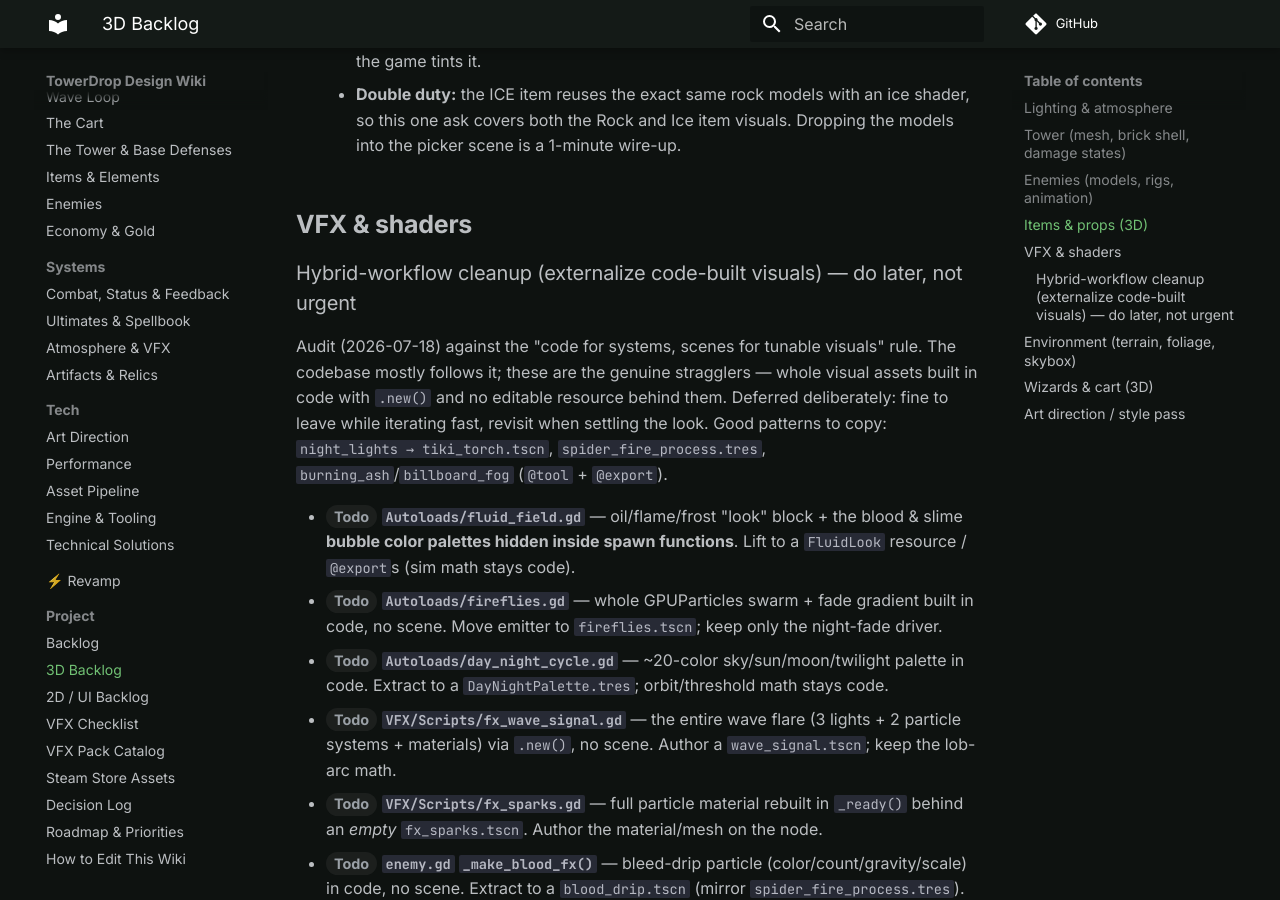
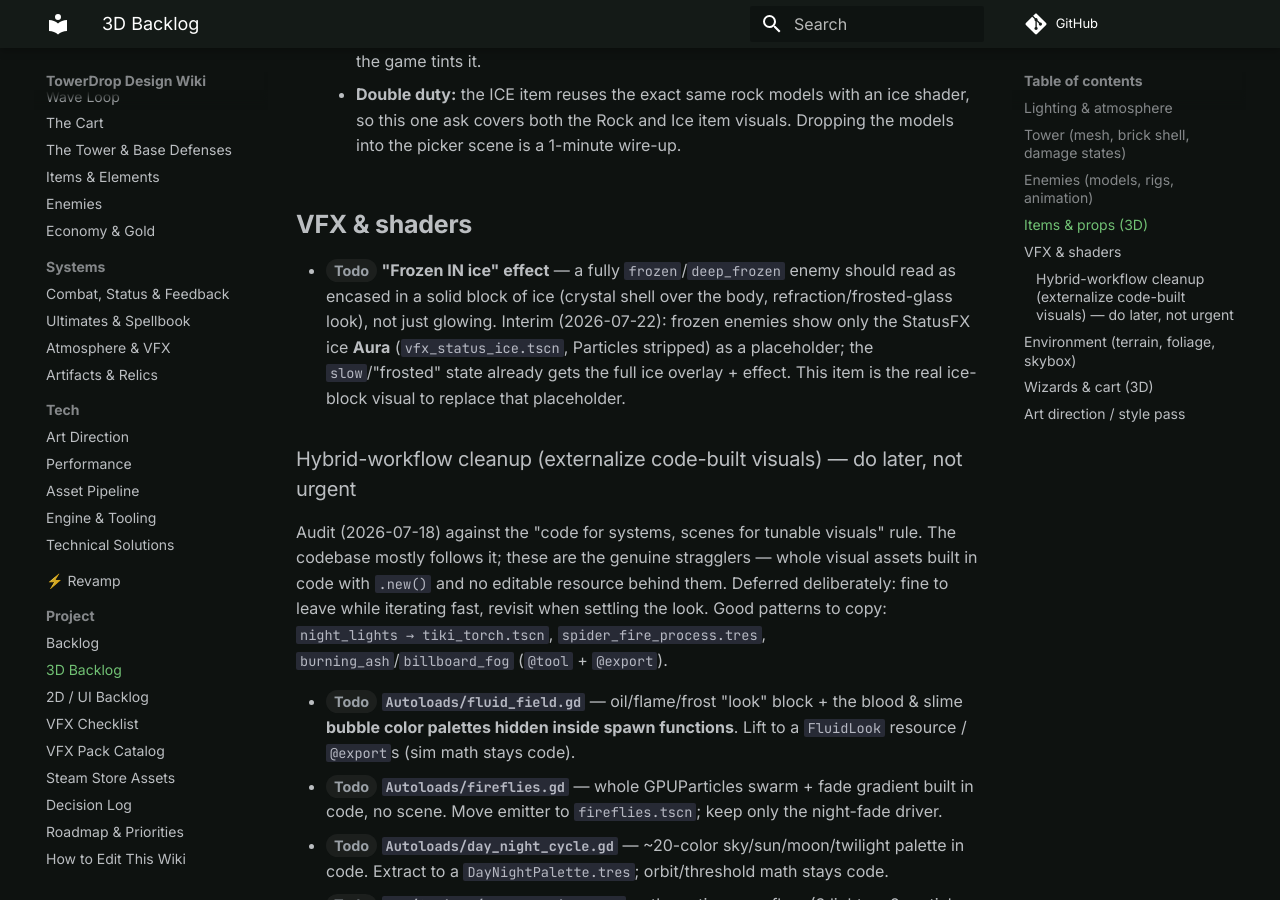
Before and after one commit to cap7n/towerdrop-docs, an MkDocs documentation site: the page built from docs/project/backlog-3d.md, in a window 1280 px wide and 900 px high, scrolled down 1899 px. Built offline with MkDocs 1.6.1 and Material for MkDocs 9.7.7, drawn with Linux system fonts in a browser that asks for light colours; comment, search, counter and statistics services are not loaded.

Commit message:
Update backlog-3d.md

```diff
--- a/docs/project/backlog-3d.md
+++ b/docs/project/backlog-3d.md
@@ -38,6 +38,8 @@ Everything that lives in the 3D world: models, rigs, animation, VFX, shaders, li
 
 ## VFX & shaders
 
+- <span class="pill todo">Todo</span> **"Frozen IN ice" effect** — a fully `frozen`/`deep_frozen` enemy should read as encased in a solid block of ice (crystal shell over the body, refraction/frosted-glass look), not just glowing. Interim (2026-07-22): frozen enemies show only the StatusFX ice **Aura** (`vfx_status_ice.tscn`, Particles stripped) as a placeholder; the `slow`/"frosted" state already gets the full ice overlay + effect. This item is the real ice-block visual to replace that placeholder.
+
 ### Hybrid-workflow cleanup (externalize code-built visuals) — do later, not urgent
 
 Audit (2026-07-18) against the "code for systems, scenes for tunable visuals" rule. The codebase mostly follows it; these are the genuine stragglers — whole visual assets built in code with `.new()` and no editable resource behind them. Deferred deliberately: fine to leave while iterating fast, revisit when settling the look. Good patterns to copy: `night_lights → tiki_torch.tscn`, `spider_fire_process.tres`, `burning_ash`/`billboard_fog` (`@tool` + `@export`).
```
